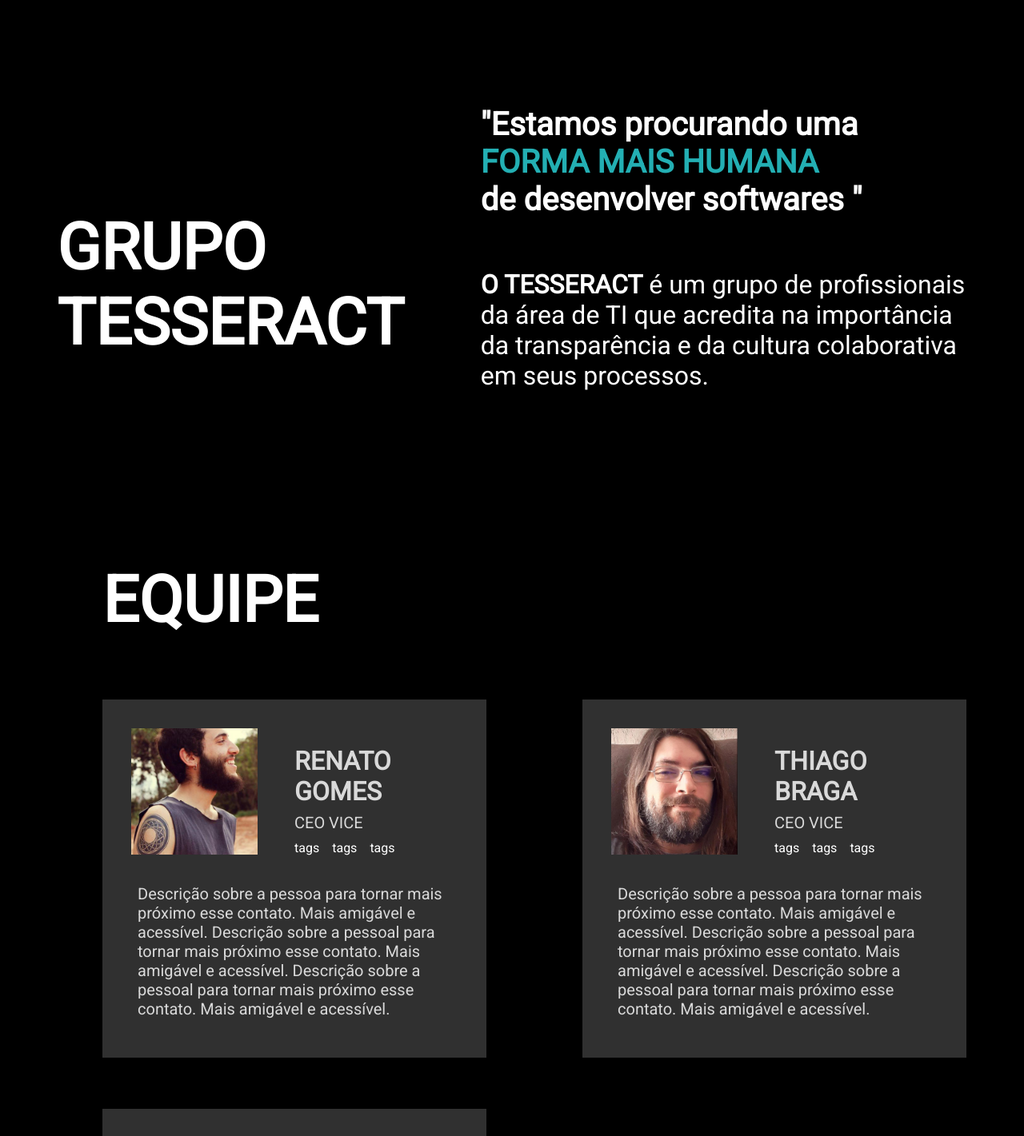
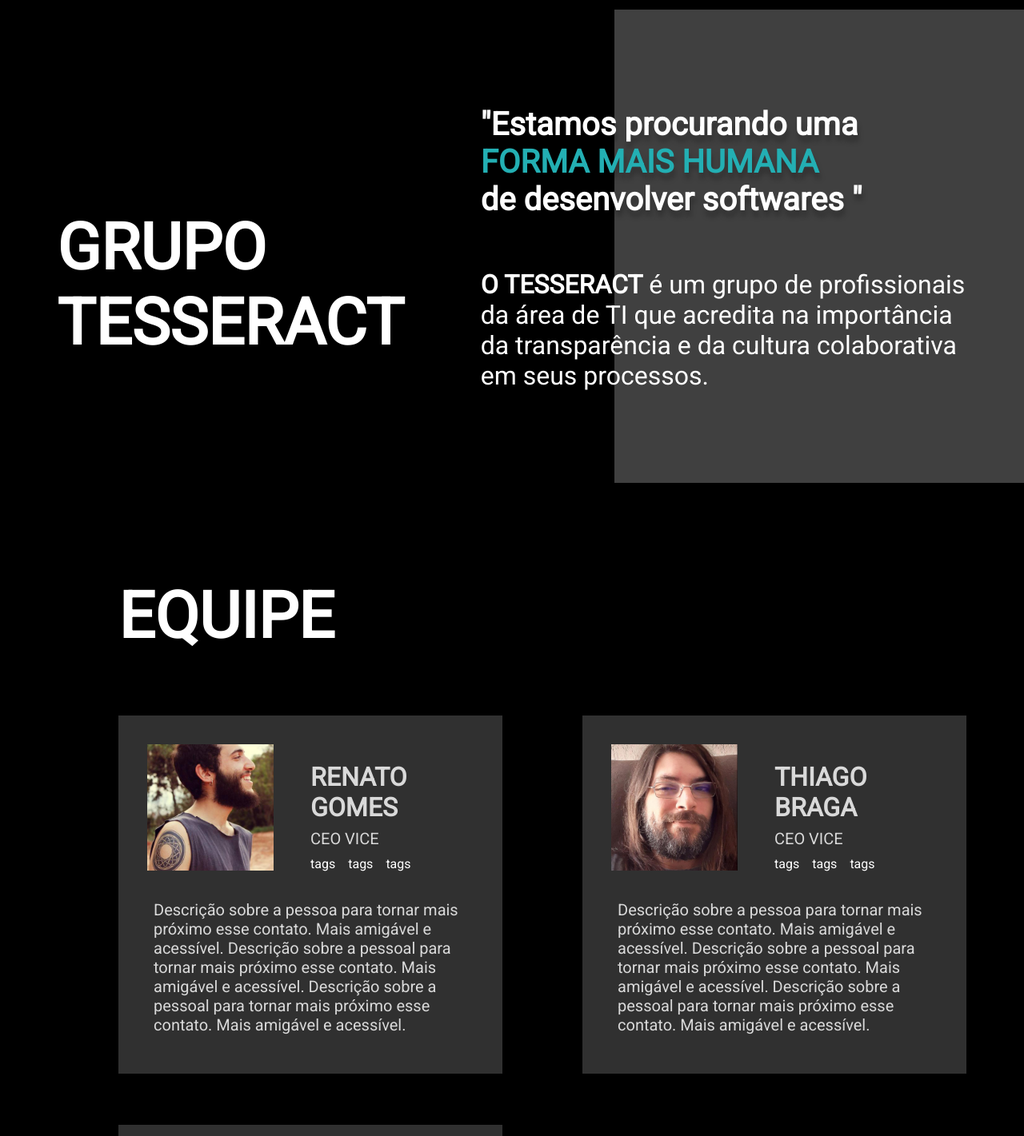
Before and after one commit to grupotesseract/grupotesseract.com.br, a Next.js app: page /quemsomos in a window 1280 px wide. Shown: the part 340-1761 px from the top of the page at 80% size. Built offline with nearby package versions, Linux system fonts and the light colour scheme.

Commit message:
feat(layout): Adjusts layout responsive About us page.

```diff
--- a/app/components/CompanyCulture.tsx
+++ b/app/components/CompanyCulture.tsx
@@ -1,15 +1,13 @@
 export default function CompanyCulture() {
   return (
     <>
-      <div className="box flex"></div>
-      <div className="culture-box flex justify-center items-end">
-        <div className="flex">
-          <h1 className="culture-title uppercase text-white">
-            Grupo <br /> Tesseract
-          </h1>
-        </div>
-        <div className="flex flex-col justify-center items-start gap-16 relative">
-          <div className="culture-text flex mr-16">
+      <div className="box w-2/5 hidden xl:flex"></div>
+      <div className="culture-box flex flex-col justify-center items-end xl:flex-row md:max-xl:items-center md:max-xl:gap-16 md:max-xl:pt-40">
+        <h1 className="culture-title uppercase text-white md:max-xl:pr-72 md:max-xl:text-6xl">
+          Grupo <br /> Tesseract
+        </h1>
+        <div className="flex flex-col justify-center items-start gap-16 relative md:max-xl:gap-8">
+          <div className="culture-text flex mr-16 md:max-xl:text-xl md:max-xl:mr-28">
             <p className="font-extrabold">
               &quot;Estamos procurando uma
               <br />
@@ -20,7 +18,7 @@ export default function CompanyCulture() {
               de desenvolver softwares &quot;
             </p>
           </div>
-          <div className="culture-description font-normal text-white">
+          <div className="culture-description font-normal text-white md:max-xl:text-xl">
             <p>
               <span className="font-bold">O TESSERACT</span> é um grupo de
               profissionais da área de TI que acredita na importância da
--- a/app/components/GenericButton.tsx
+++ b/app/components/GenericButton.tsx
@@ -10,7 +10,7 @@ export default function GenericButton(props: GenericButtonProps) {
   return (
     <Link href={props.path}>
       <button
-        className={`${props.buttonClass} w-96 h-20 bg-gray hover:bg-slate-400 font-bold uppercase`}
+        className={`${props.buttonClass} w-72 h-10 bg-gray hover:bg-slate-400 font-bold uppercase xl:w-96 xl:h-20`}
       >
         {props.children}
       </button>
--- a/app/components/TeamMemberList.tsx
+++ b/app/components/TeamMemberList.tsx
@@ -4,9 +4,9 @@ import TeamCardMember from '@/components/TeamCardMember';
 export default function TeamMemberList() {
   return (
     <>
-      <div className="mt-40 ml-32">
+      <div className="p-5 xl:mt-40 xl:ml-32 2xl:mx-0 2xl:p-12">
         <h1 className="team-title flex font-extrabold uppercase">Equipe</h1>
-        <div className="grid grid-cols-1 md:grid-cols-2 lg:grid-cols-2 lg:gap-x-12">
+        <div className="grid grid-cols-1 lg:grid-cols-2 2xl:grid-cols-3 lg:gap-x-12">
           {teamMembers.map((member: any) => (
             <TeamCardMember
               key={member.id}
```
